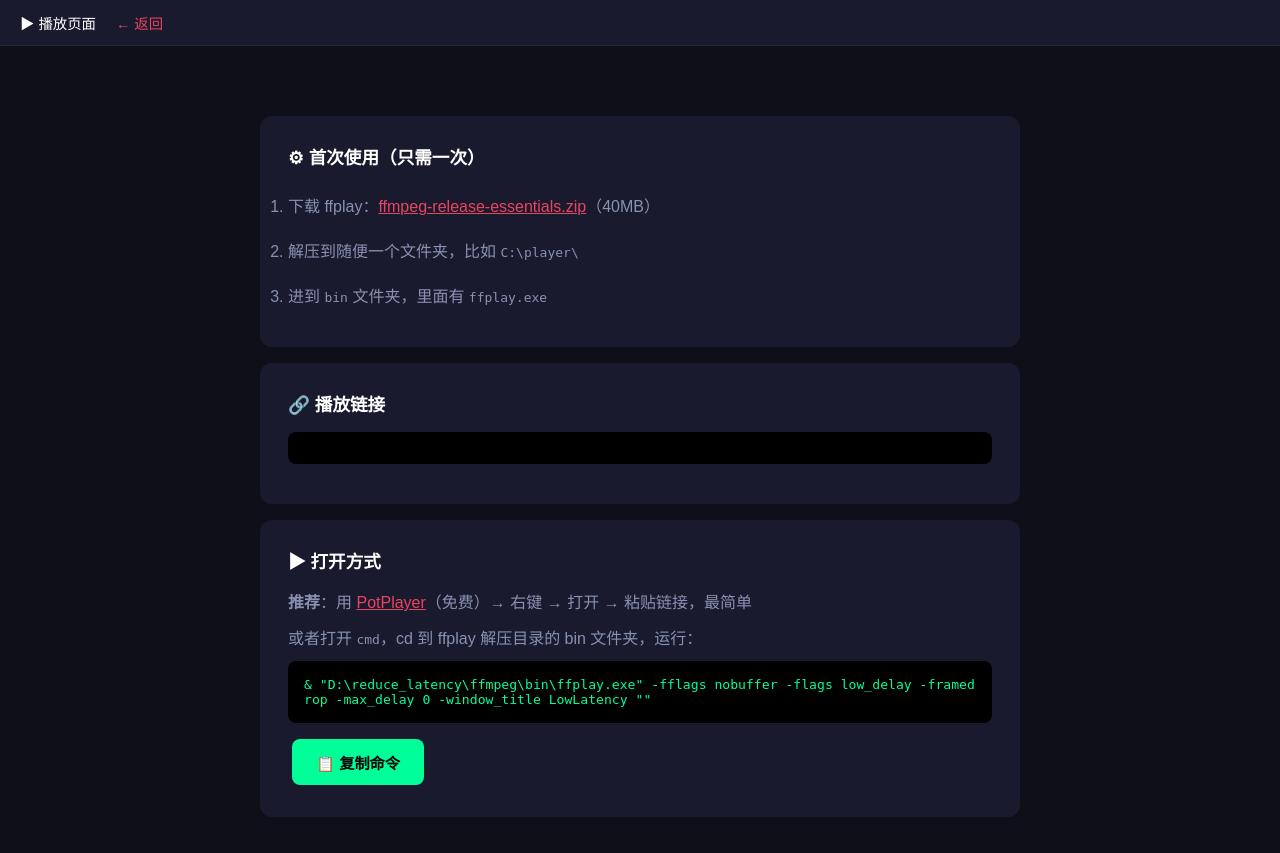
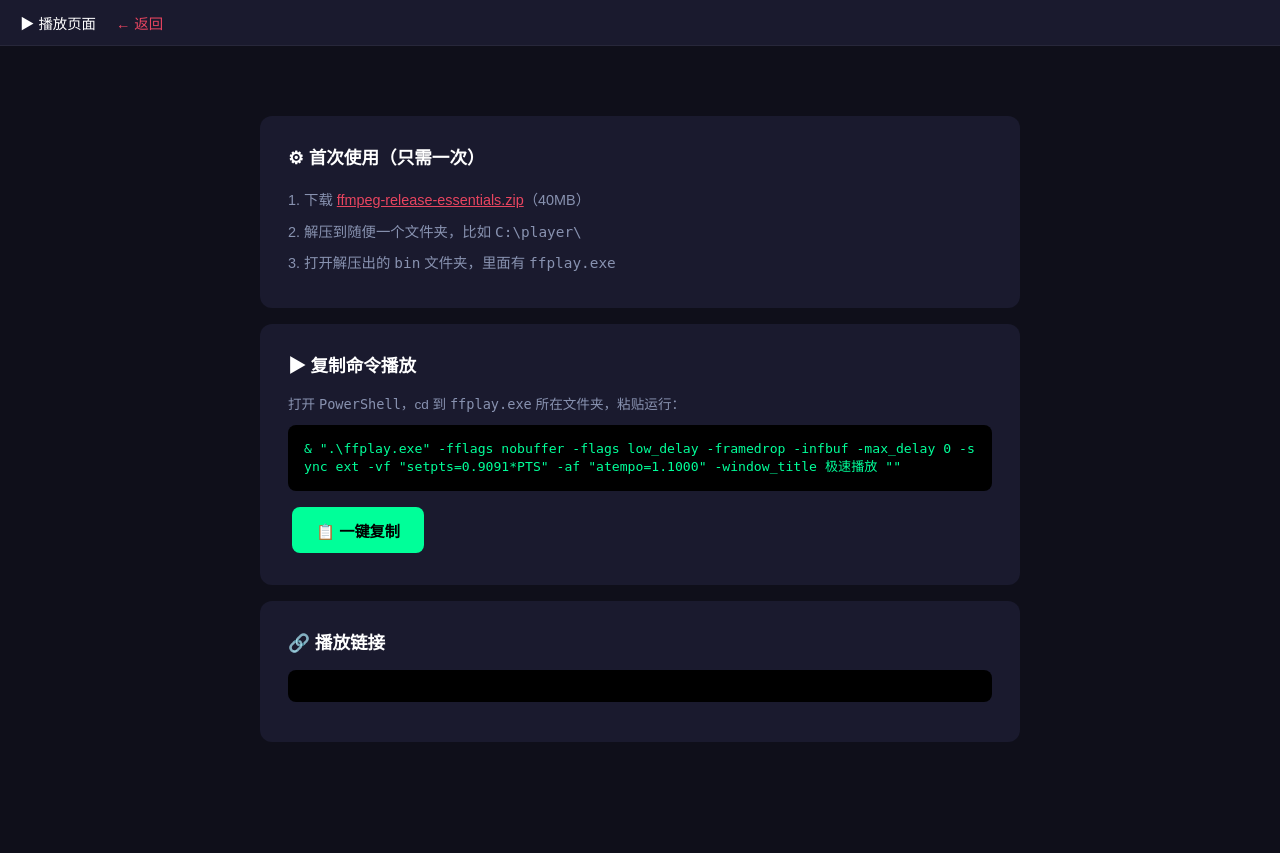
Before and after one commit to 1456597727-cyber/reduce_lantency, a Flask app: template templates/player.html in a window 1280 px wide. After the commit the page ends 742 px from the top, so only its background shows below. Run offline with Flask 3, Linux system fonts and the light colour scheme; the template is opened without the code that fills it, so the values that code supplies are empty.

Commit message:
ffplay only, no potplayer

```diff
--- a/templates/player.html
+++ b/templates/player.html
@@ -11,40 +11,37 @@ pre{background:#000;padding:16px;border-radius:8px;font-size:0.82rem;overflow-x:
 .btn{padding:12px 24px;border:none;border-radius:8px;cursor:pointer;font-size:0.95rem;font-weight:600;margin:4px;}
 .btn-green{background:#0f9;color:#000;}
 .copied{color:#0f9;font-size:0.85rem;display:none;}
-ol li{padding:8px 0;color:#8892b0;line-height:1.8;}
-ol li span{color:#fff;}
 </style></head><body>
 <div class="top"><span>▶ 播放页面</span><a href="/dashboard">← 返回</a></div>
 <div class="cont">
 
 <div class="card">
 <h2>⚙ 首次使用（只需一次）</h2>
-<ol>
-<li>下载 ffplay：<a href="https://www.gyan.dev/ffmpeg/builds/ffmpeg-release-essentials.zip" style="color:#e94560;">ffmpeg-release-essentials.zip</a>（40MB）</li>
-<li>解压到随便一个文件夹，比如 <code>C:\player\</code></li>
-<li>进到 <code>bin</code> 文件夹，里面有 <code>ffplay.exe</code></li>
-</ol>
+<p style="color:#8892b0;line-height:2.2;font-size:0.9rem;">
+1. 下载 <a href="https://www.gyan.dev/ffmpeg/builds/ffmpeg-release-essentials.zip" style="color:#e94560;">ffmpeg-release-essentials.zip</a>（40MB）<br>
+2. 解压到随便一个文件夹，比如 <code>C:\player\</code><br>
+3. 打开解压出的 <code>bin</code> 文件夹，里面有 <code>ffplay.exe</code>
+</p>
+</div>
+
+<div class="card">
+<h2>▶ 复制命令播放</h2>
+<p style="color:#8892b0;margin-bottom:12px;font-size:0.85rem;">打开 <code>PowerShell</code>，cd 到 <code>ffplay.exe</code> 所在文件夹，粘贴运行：</p>
+<pre id="ffplayCmd"></pre>
+<button class="btn btn-green" onclick="copyCmd()">📋 一键复制</button>
+<span class="copied" id="copiedMsg">✅ 已复制！去 PowerShell 粘贴运行</span>
 </div>
 
 <div class="card">
 <h2>🔗 播放链接</h2>
 <pre id="streamUrl" style="color:#8892b0;"></pre>
 </div>
+</div>
 
-<div class="card">
-<h2>▶ 打开方式</h2>
-<p style="color:#8892b0;margin-bottom:12px;"><b>推荐</b>：用 <a href="https://potplayer.tv" style="color:#e94560;">PotPlayer</a>（免费）→ 右键 → 打开 → 粘贴链接，最简单</p>
-<p style="color:#8892b0;margin-bottom:12px;">或者打开 <code>cmd</code>，cd 到 ffplay 解压目录的 bin 文件夹，运行：</p>
-<pre id="ffplayCmd"></pre>
-<button class="btn btn-green" onclick="copyCmd()">📋 复制命令</button>
-<span class="copied" id="copiedMsg">✅ 已复制！</span>
-</div>
-</div>
 <script>
 (function(){
     var url = {{ stream_url | tojson }};
-    // Full path command - works from any directory
-    var cmd = '& "D:\\reduce_latency\\ffmpeg\\bin\\ffplay.exe" -fflags nobuffer -flags low_delay -framedrop -max_delay 0 -window_title LowLatency "' + url + '"';
+    var cmd = '& ".\\ffplay.exe" -fflags nobuffer -flags low_delay -framedrop -infbuf -max_delay 0 -sync ext -vf "setpts=0.9091*PTS" -af "atempo=1.1000" -window_title 极速播放 "' + url + '"';
 
     document.getElementById('ffplayCmd').textContent = cmd;
     document.getElementById('streamUrl').textContent = url;
```
